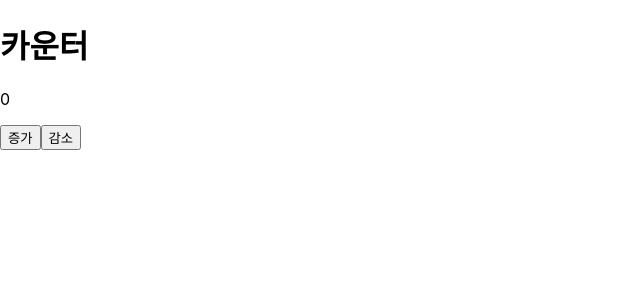
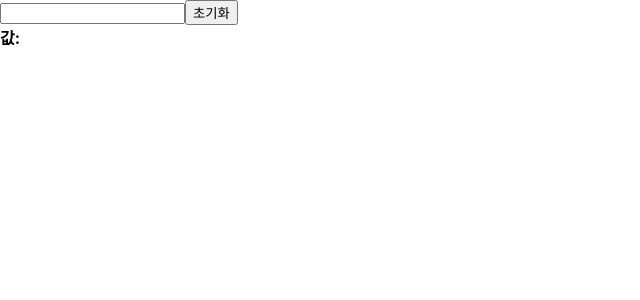
Before and after one commit to zunstar/react-study01, a React (Create React App) app: page / in a window 1280 px wide. Shown: the top 300 px of the page, without its empty margins (0-640 px from the left). Built offline with nearby package versions, Linux system fonts and the light colour scheme.

Commit message:
input 상태 관리하기

```diff
--- a/src/App.js
+++ b/src/App.js
@@ -1,9 +1,9 @@
-import Counter from './Counter';
+import InputSample from './InputSample';
 
 function App() {
 
   return (
-    <Counter />
+    <InputSample />
   );
 }
 
--- /dev/null
+++ b/src/InputSample.js
@@ -0,0 +1,27 @@
+import { useState } from "react";
+
+function InputSample(){
+
+    const [text,setText] = useState('');
+
+    const onChange = (e) => {
+        setText(e.target.value);
+    }
+
+    const onReset = () => {
+        setText('')
+    }
+
+    return (
+        <div>
+            <input onChange={onChange} value={text}/>
+            <button onClick={onReset}>초기화</button>
+            <div>
+                <b>값: </b>
+                {text}
+            </div>
+        </div>
+    )
+}
+
+export default InputSample;
```
